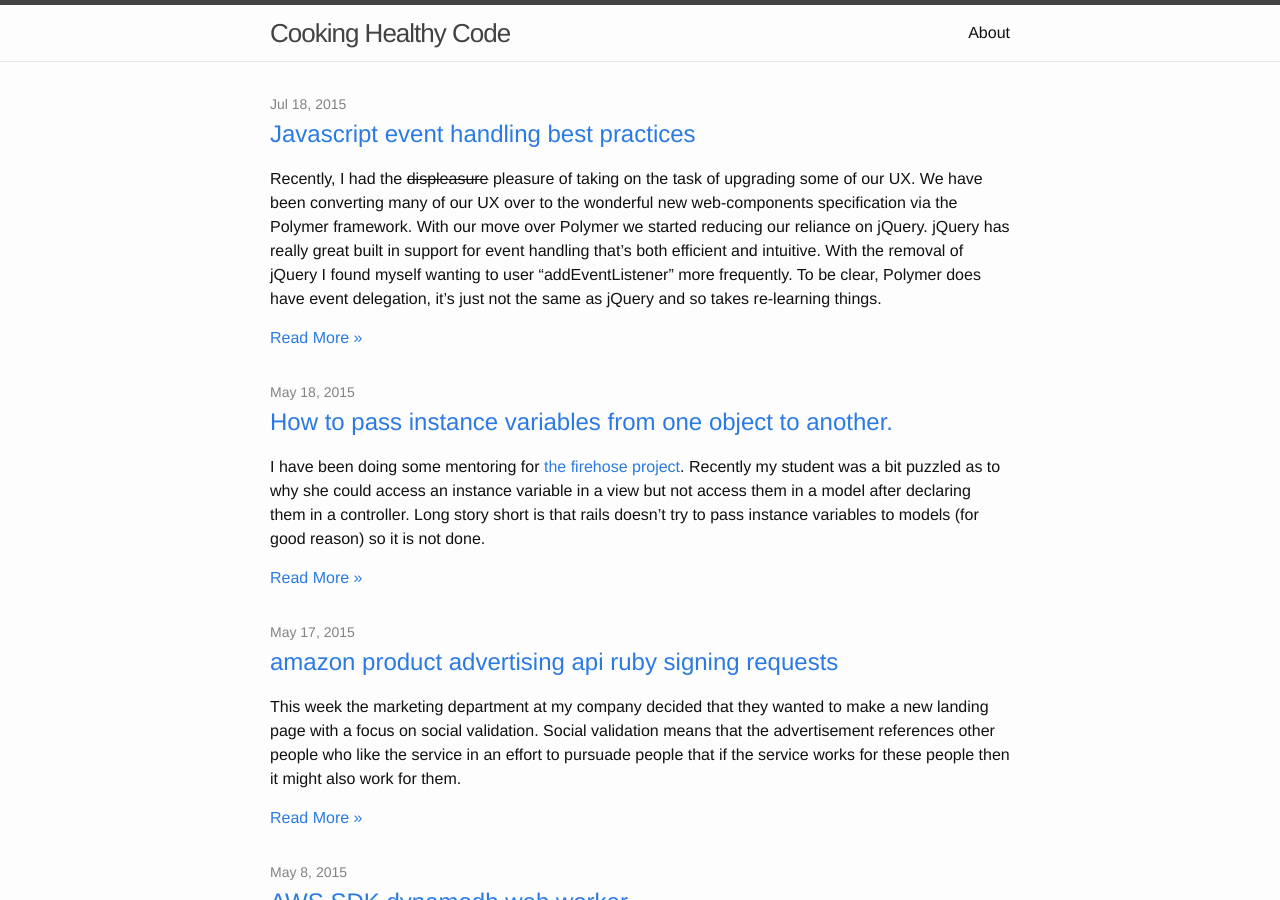
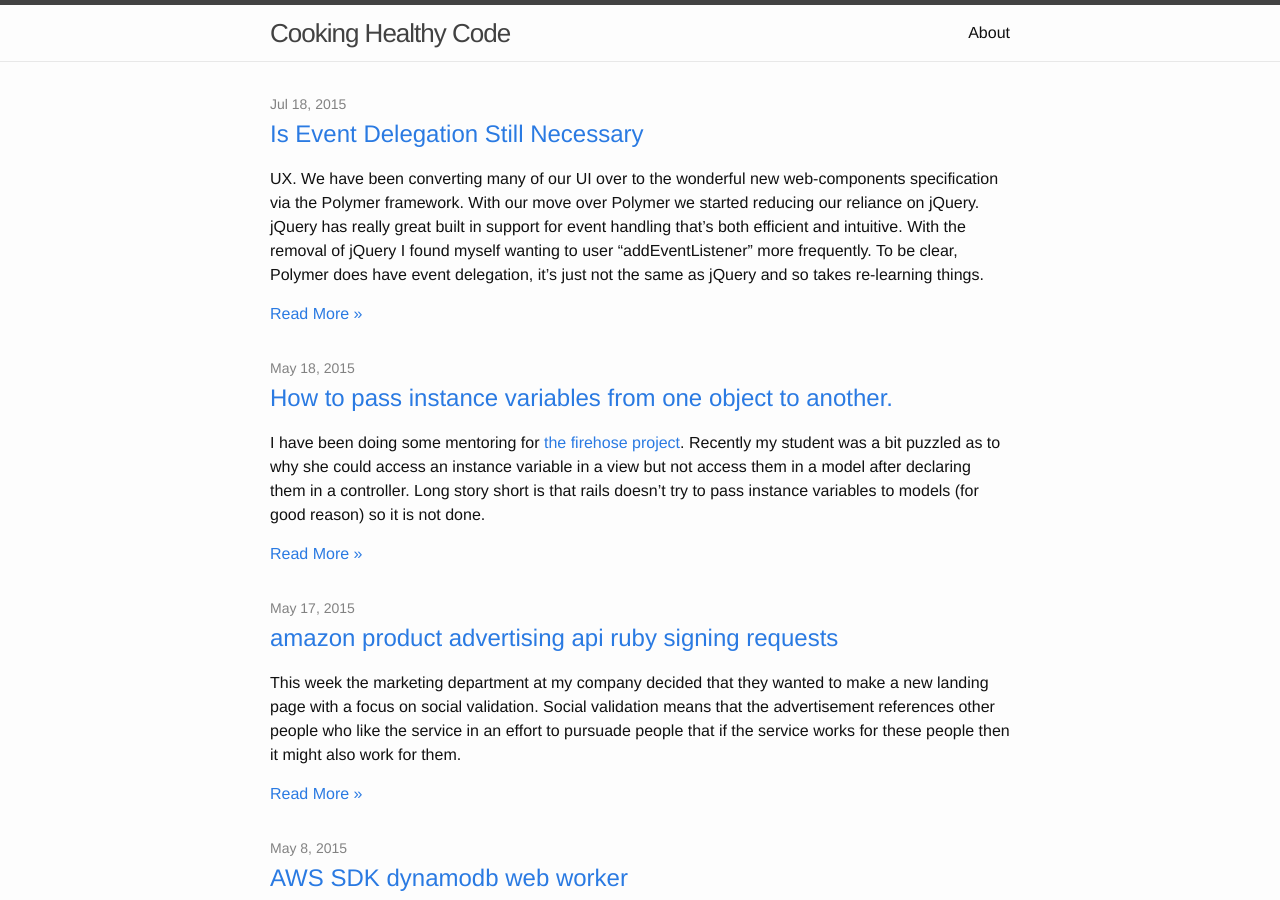
Before and after one commit to johnnyiller/johnnyiller.github.io, a Jekyll site: the page built from index.html, in a window 1280 px wide and 900 px high. Built offline with Jekyll 4.4.1, drawn with Linux system fonts in a browser that asks for light colours.

Commit message:
minor change UX to UI UX is not what I do

```diff
--- a/_posts/2015-7-18-is-event-delegation-still-necessary.markdown
+++ b/_posts/2015-7-18-is-event-delegation-still-necessary.markdown
@@ -1,18 +1,10 @@
----
-layout: post
-title: "Javascript event handling best practices"
-date: 2015-7-18 16:00:00
-comments: true
-categories: javascript performance event-handling
----
+UX.  We have been converting many of our UI over to the wonderful new web-components specification via the Polymer framework. With our move over Polymer we started reducing our reliance on jQuery.  jQuery has really great built in support for event handling that's both efficient and intuitive.  With the removal of jQuery I found myself wanting to user "addEventListener" more frequently.  To be clear, Polymer does have event delegation, it's just not the same as jQuery and so takes re-learning things.
 
-Recently, I had the <strike>displeasure</strike> pleasure of taking on the task of upgrading some of our UX.  We have been converting many of our UX over to the wonderful new web-components specification via the Polymer framework. With our move over Polymer we started reducing our reliance on jQuery.  jQuery has really great built in support for event handling that's both efficient and intuitive.  With the removal of jQuery I found myself wanting to user "addEventListener" more frequently.  To be clear, Polymer does have event delegation, it's just not the same as jQuery and so takes re-learning things.
-
-This desire to start using addEventListener all over the place lead to a rather lengthy discussion with my lead UX architect. This lead me to ask the question.  Given advances in javascript execution engines, increase CPU, Memory and SSD drives do we still need to optimize event handling in the browser?
+This desire to start using addEventListener all over the place lead to a rather lengthy discussion with my lead UI architect. This lead me to ask the question.  Given advances in javascript execution engines, increase CPU, Memory and SSD drives do we still need to optimize event handling in the browser?
 
 The answer in my humble opinion is resounding depends... Event delegation is quicker on initialization, takes less Memory, and calls the handler quicker.  That said, if you are handling fewer than 5000 events on a page then it makes absolutely no difference as far as I can tell.  So if you have a web page with a hundred or so elements and 10 or 20 of them need to handle events then just use "addEventListener" and bypass the complexity of event delegation if you aren't using jQuery.  The extra code maintenance and complexity just won't really be worth it.
 
-However, if you are building a professional grade complex UX with thousands of potential html elements and even more event handlers, then you have a responsiblity as a professional to use event delegation.
+However, if you are building a professional grade complex UI with thousands of potential html elements and even more event handlers, then you have a responsiblity as a professional to use event delegation.
 
 To test things out, I made a really simple test page that can attach events using either a delegated model or addEventListener.  If you want to crash your browser then crank both numbers up pretty high and run the expiriment. [Event Handling Test Page]({{site.url}}/assets/examples/add_event_listener.html)
 
```
